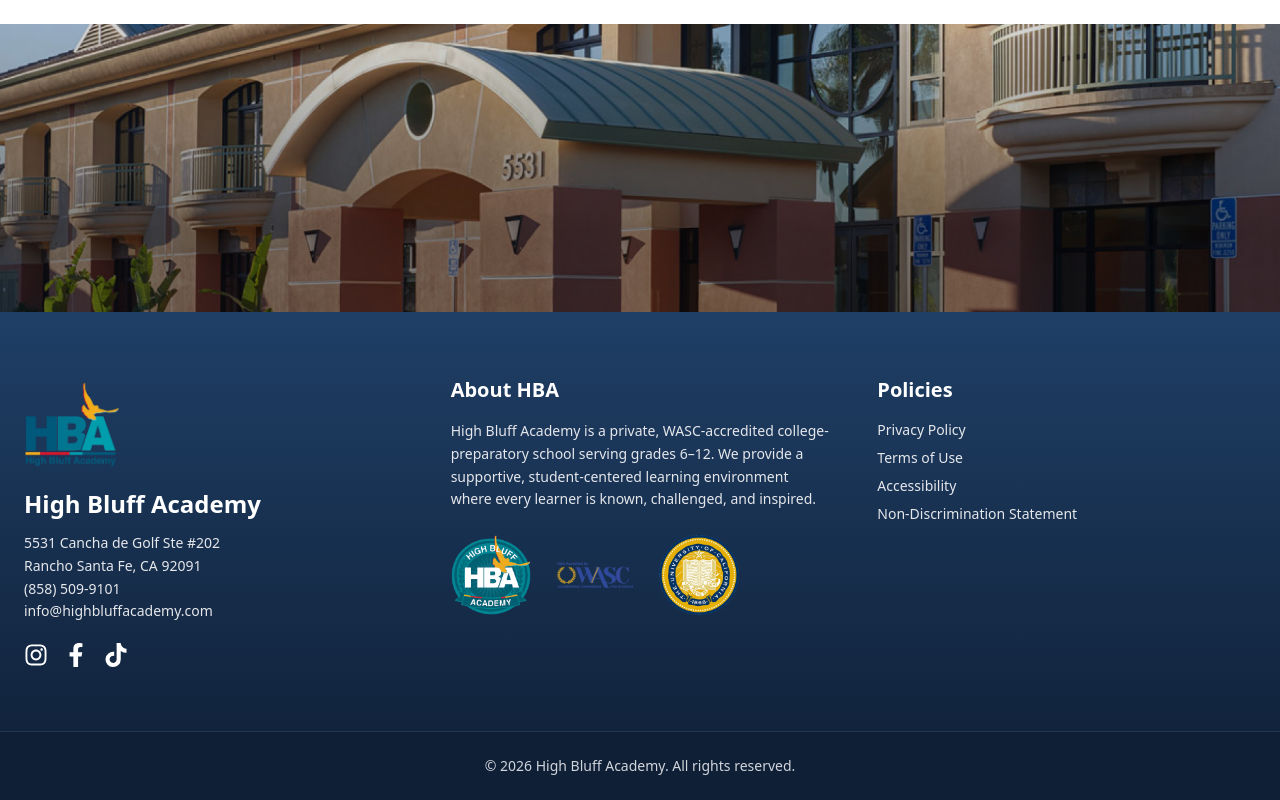
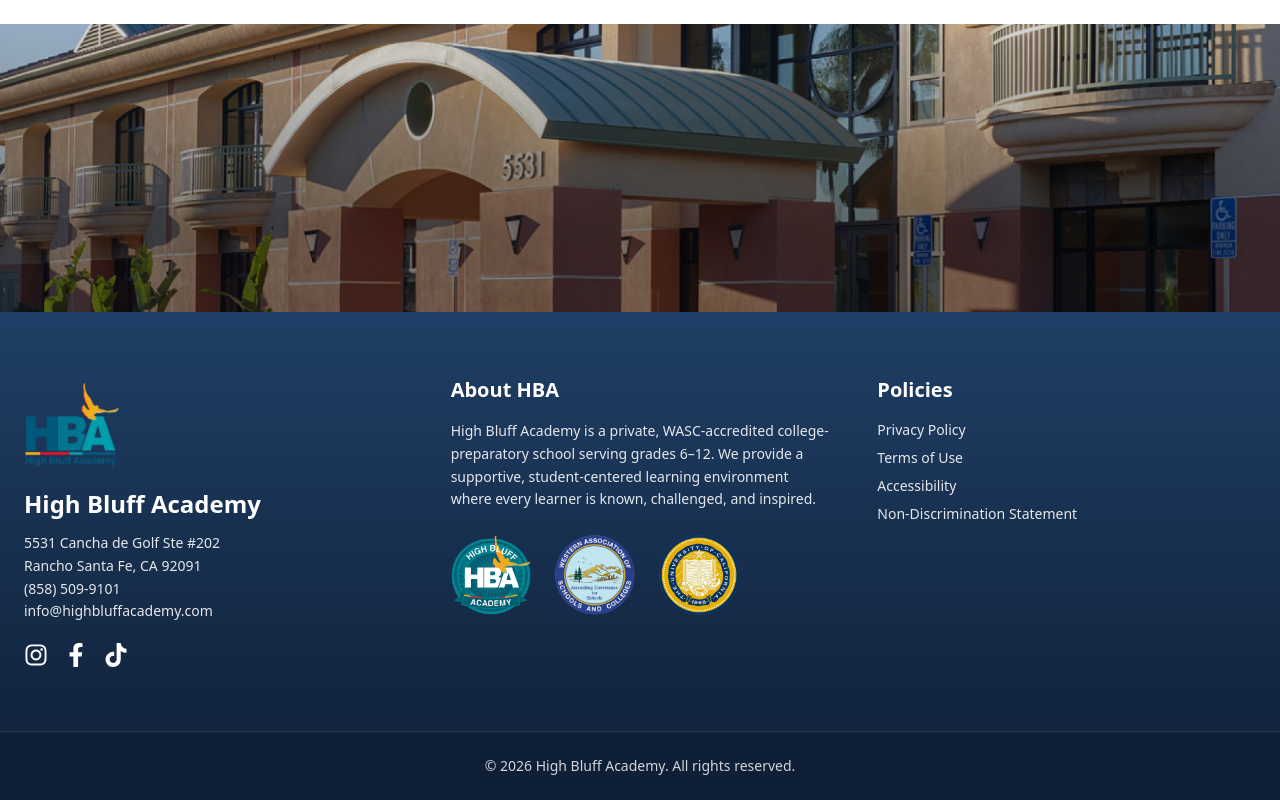
Before and after one commit to EthanAlvaree/hba-website, a Next.js app: page / in a window 1280 px wide. Shown: the part 1561-2361 px from the top of the page. Built offline with nearby package versions, Linux system fonts and the light colour scheme.

Commit message:
made wasc logo round

```diff
--- a/components/footer/Footer.tsx
+++ b/components/footer/Footer.tsx
@@ -82,7 +82,7 @@ export default function Footer() {
               {/* WASC */}
               <div className="relative w-20 h-20">
                 <Image
-                  src="/images/wasc.png"
+                  src="/images/wasc-round.png"
                   alt="WASC Accredited"
                   fill
                   className="object-contain"
```
Also changed, not shown: public/images/wasc-round.png (added).
